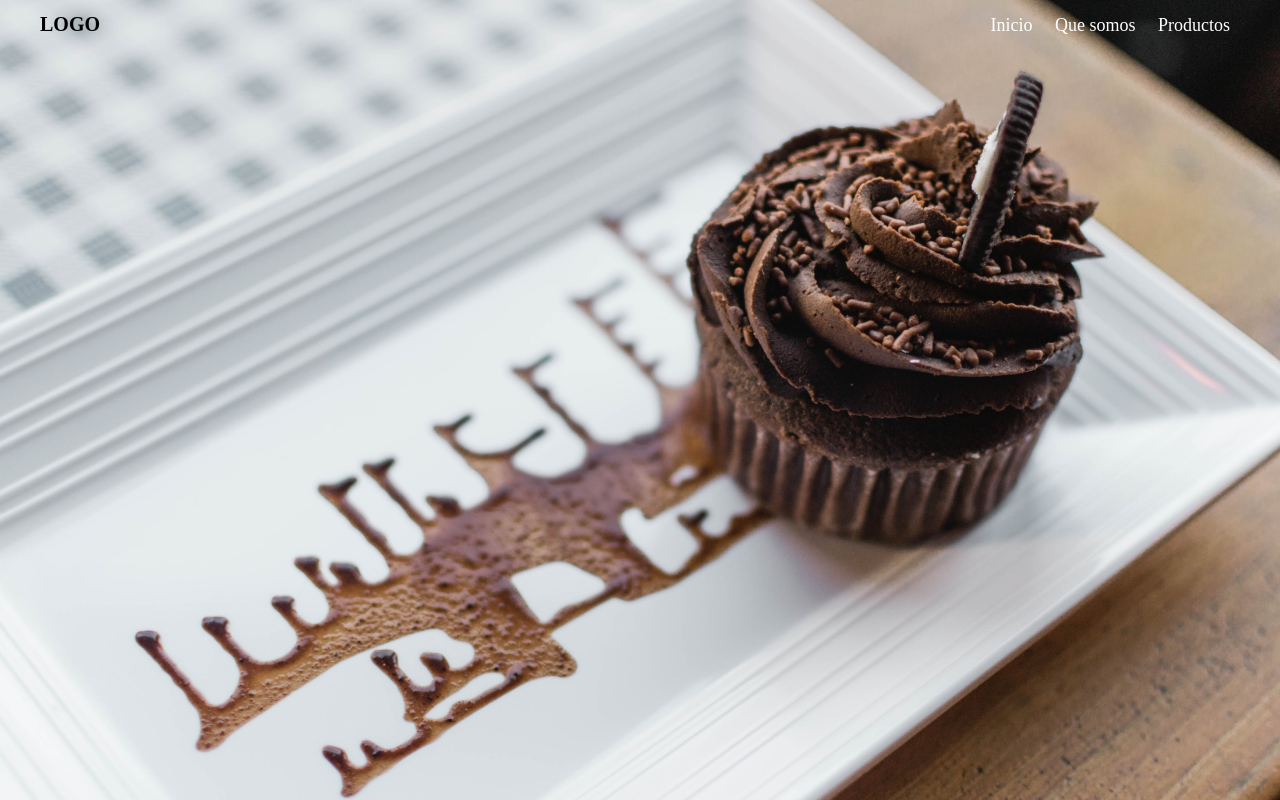
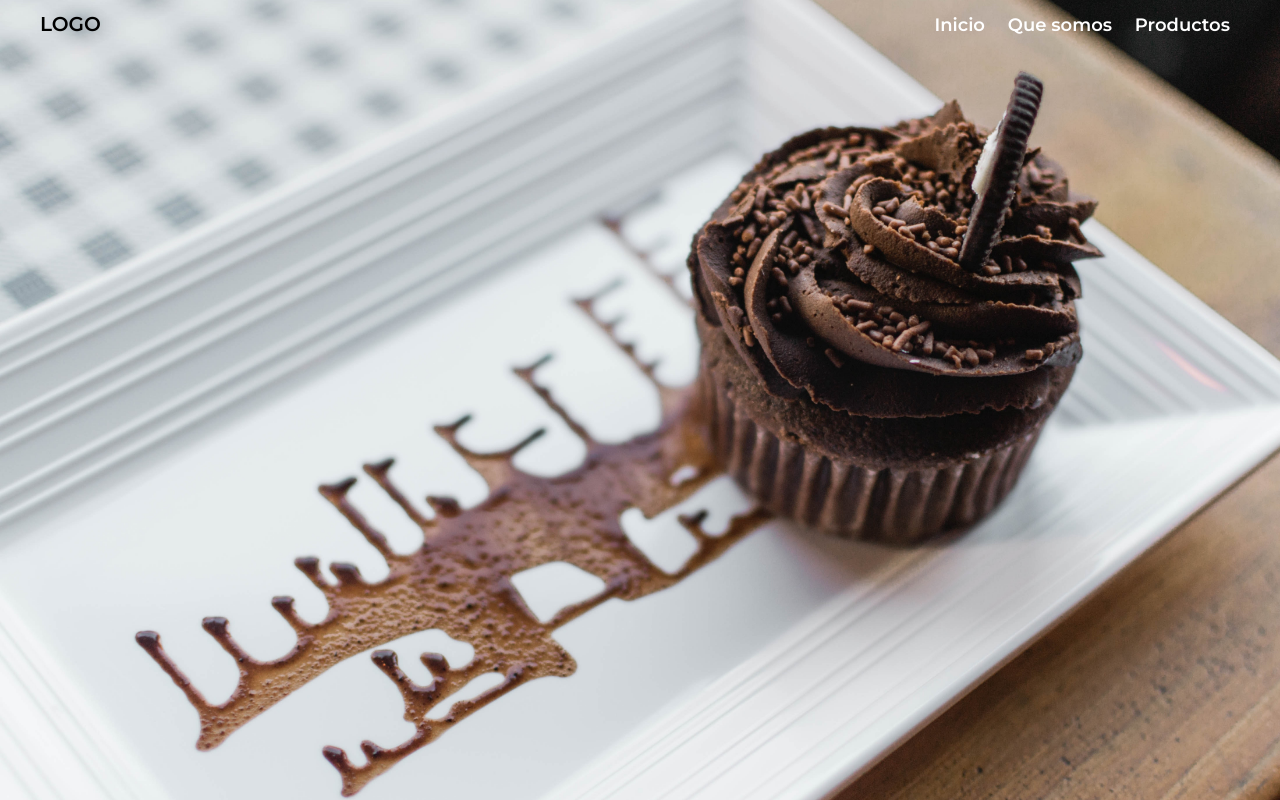
Before and after one commit to marcknova/Cafeteria1.1, a PHP site: page / in a window 1280 px wide. Run offline with PHP 8.4, Linux system fonts and the light colour scheme.

Commit message:
agregado de fuente de letra

```diff
--- a/css/style.css
+++ b/css/style.css
@@ -1,5 +1,6 @@
 html{
     font-size: 62.5%;
+    font-family: 'Montserrat', sans-serif;
 }
 .contenedor{
     max-width: 120rem;
--- a/index.html
+++ b/index.html
@@ -8,6 +8,8 @@
     <title>Document</title>
     <link rel="stylesheet" href="css/normalize.css">
     <link rel="stylesheet" href="css/style.css">
+    <link rel="preconnect" href="https://fonts.gstatic.com">
+<link href="https://fonts.googleapis.com/css2?family=Montserrat:wght@600&display=swap" rel="stylesheet">
 </head>
 
 <body>
```
